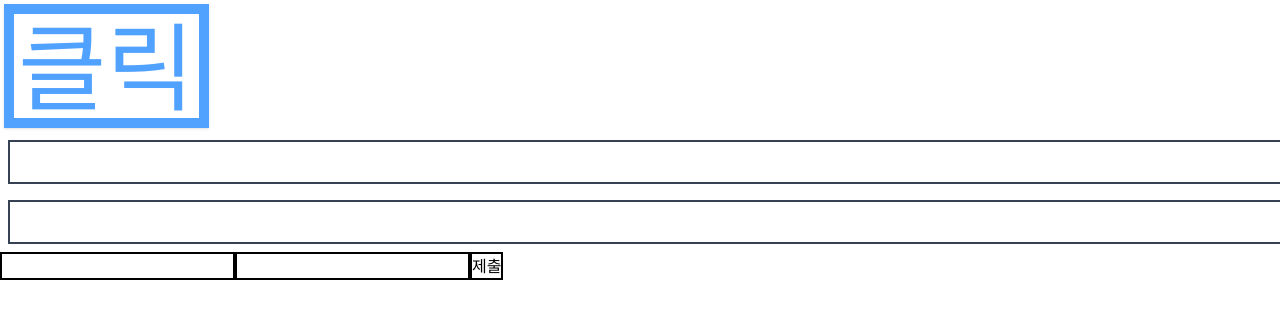
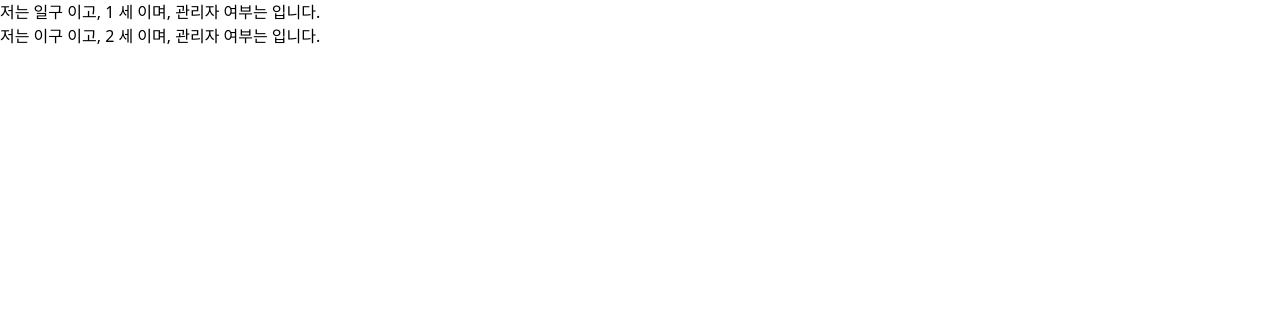
Before and after one commit to mijeong09/sesac-first, a React (Vite) app in the folder js/react/my-react-app/: page / in a window 1280 px wide. Shown: the top 318 px of the page. Built offline with nearby package versions, Linux system fonts and the light colour scheme.

Commit message:
Props 기초

```diff
--- a/js/react/my-react-app/src/App.jsx
+++ b/js/react/my-react-app/src/App.jsx
@@ -5,6 +5,9 @@ import React from "react";
 import OnClick from "./components/EventHandling/OnClick";
 import OnChange from "./components/EventHandling/OnChange";
 import OnSubmit from "./components/EventHandling/OnSubmit";
+import Parent from "./components/Props/Parent";
+import ProfileContainer from "./components/PropsExample/ProfileContainer";
+// 컴포넌트 함수 외부는 import 문을 제외하고는 작성하지 않는다
 
 // --------------------------------------------
 
@@ -15,14 +18,22 @@ export default function App() {
   // 영역 1. 내부 기능 로직을 작성하는 영역
   // 이벤트 핸들러 함수를 정의
   // 이벤트 핸들러 함수 : 이벤트가 발생할 때 실행될 기능
+
   // --------------------------------------------
+
+  // 영역 2. 태그(HTML 문서)를 return(생성)하는 영역
   return (
     <div>
-      {/* App 컴포넌트 내부에 OnClick 컴포넌트 배치 */}
-      <OnClick></OnClick>
-      <OnChange></OnChange>
-      <OnSubmit></OnSubmit>
+      <ProfileContainer></ProfileContainer>
+      {/* <Parent></Parent> */}
     </div>
+
+    // <div>
+    //   {/* App 컴포넌트 내부에 OnClick 컴포넌트 배치 */}
+    //   <OnClick></OnClick>
+    //   <OnChange></OnChange>
+    //   <OnSubmit></OnSubmit>
+    // </div>
 
     // <div>
     // App 컴포넌트는 Header 컴포넌트와 Interpolation 컴포넌트를 포함(중첩)한다
--- a/js/react/my-react-app/src/components/EventHandling/OnSubmit.jsx
+++ b/js/react/my-react-app/src/components/EventHandling/OnSubmit.jsx
@@ -6,9 +6,11 @@ export default function OnSubmit() {
   // 핸들러 함수 이름 규칙: handle이벤트명
   function handleSubmit(e) {
     const elements = e["target"]["elements"];
-    const { text, password } = elements;
+    const { email, password } = elements;
 
-    console.log(elements["email"]);
+    console.log(e["target"]["elements"]);
+    console.log(email["value"]);
+    console.log(password["value"]);
     event.preventDefault(); // form의 기본 동작인 제출(새로고침)을 막음
   }
   return (
--- /dev/null
+++ b/js/react/my-react-app/src/components/Props/Child.jsx
@@ -0,0 +1,12 @@
+import React from "react";
+
+// 함수의 첫 번째 매개변수는 props 객체가 들어온다
+export default function Child(props) {
+  console.log(props);
+  return (
+    <div>
+      <h1>{props["name"]}</h1>
+      <h2>{props["age"]}</h2>
+    </div>
+  );
+}
--- /dev/null
+++ b/js/react/my-react-app/src/components/Props/Parent.jsx
@@ -0,0 +1,17 @@
+import React from "react";
+import Child from "./Child";
+
+export default function Parent() {
+  return (
+    // div 태그의 속성 - className, id, onClick ...
+    <div className="" id="" onClick="">
+      {/* 데이터(Props, 자식 컴포넌트의 속성)를 전달 하는 방법 */}
+      {/* Chile 컴포넌트의 name 속성과 age 속성 */}
+      {/* 문자열 속성은 따옴표 사이 */}
+      {/* 숫자 속성은 중괄호 사이 */}
+      <Child name="홍길동" age={20}></Child>
+      <Child name="김철수" age={25}></Child>
+      <Child name="영희" age={3}></Child>
+    </div>
+  );
+}
--- /dev/null
+++ b/js/react/my-react-app/src/components/PropsExample/Profile.jsx
@@ -0,0 +1,17 @@
+import React from "react";
+
+export default function Profile(props) {
+  return (
+    <div>
+      {/* 객체 전달받기 */}
+      {/* 저는 {props["user"]["name"]}이고, {props["user"]["age"]}입니다. 관리자
+      여부는 {props["user"]["isAdmin"]} */}
+
+      {/* 변수 전달받기 */}
+      {/* 저는 {props["name"]}이고, {props["age"]}입니다. 관리자 여부는{" "}
+      {props["isAdmin"]} */}
+
+      {/* 비객체 데이터의 구조 분해 할당 */}
+    </div>
+  );
+}
--- /dev/null
+++ b/js/react/my-react-app/src/components/PropsExample/Profile2.jsx
@@ -0,0 +1,11 @@
+import React from "react";
+
+// props = {name: ###, age: ###, isAdmin: ###};
+export default function Profile2({ name, age, isAdmin }) {
+  return (
+    <div>
+      {/* 비객체 데이터의 구조 분해 할당 */}
+      저는 {name} 이고, {age} 세 이며, 관리자 여부는 {isAdmin}입니다.
+    </div>
+  );
+}
--- /dev/null
+++ b/js/react/my-react-app/src/components/PropsExample/ProfileContainer.jsx
@@ -0,0 +1,24 @@
+import React from "react";
+import Profile from "./Profile";
+import Profile2 from "./Profile2";
+
+export default function ProfileContainer() {
+  const name = "영구";
+  const age = 0;
+  const isAdmin = true;
+
+  return (
+    <div>
+      {/* 객체 전달하기 */}
+      {/* <Profile user={{ name: "현우", age: 22, isAdmin: true }}></Profile>
+      <Profile user={{ name: "수진", age: 21, isAdmin: false }}></Profile> */}
+
+      {/* 변수 전달하기 */}
+      {/* <Profile name={name} age={age} isAdmin={isAdmin}></Profile> */}
+
+      {/* 비객체 데이터의 구조 분해 할당 */}
+      <Profile2 name="일구" age={1} isAdmin={true}></Profile2>
+      <Profile2 name="이구" age={2} isAdmin={false}></Profile2>
+    </div>
+  );
+}
```
